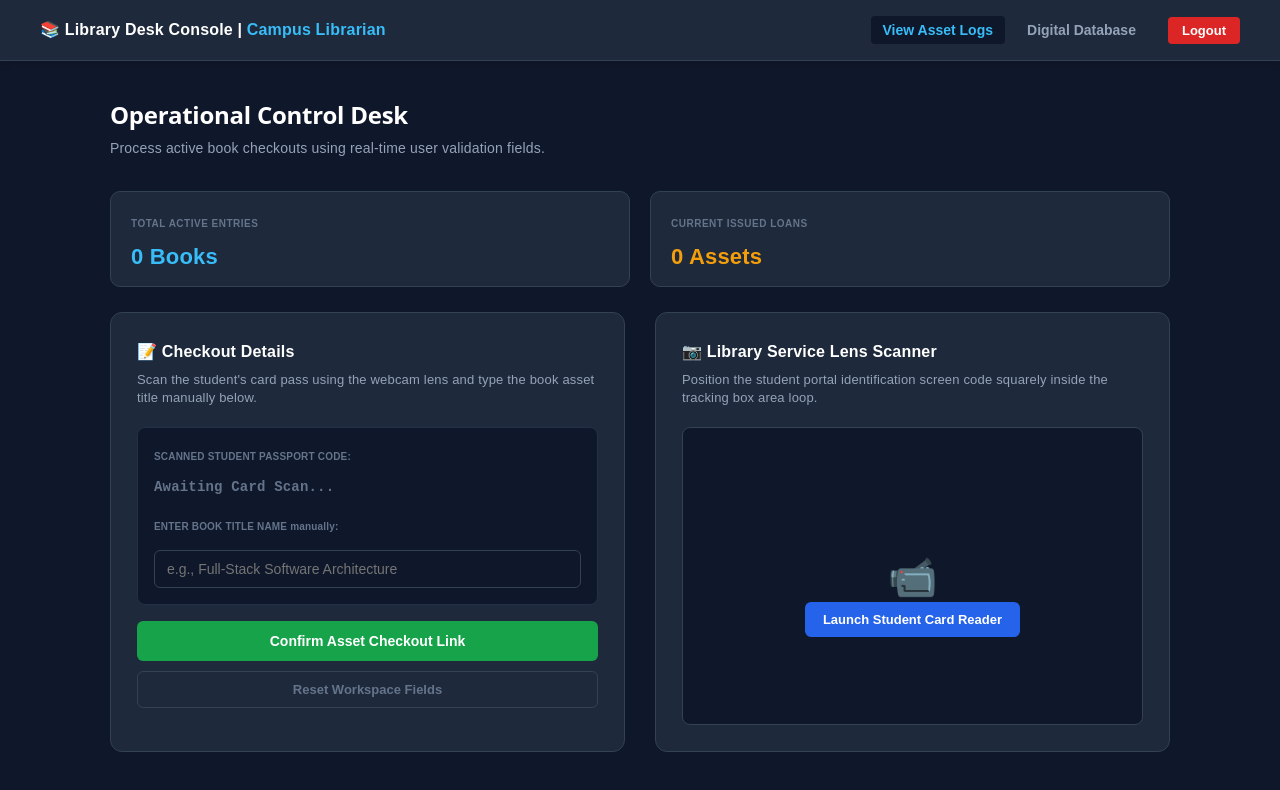
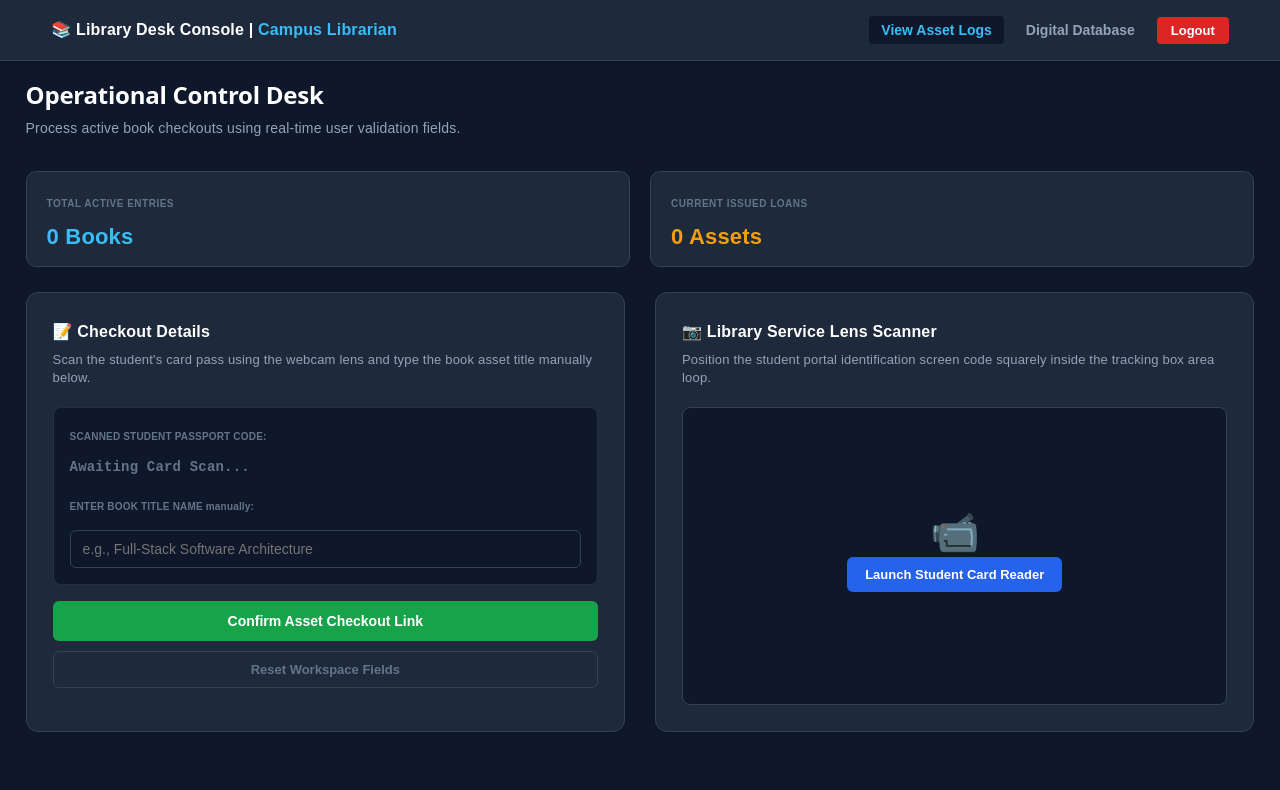
Before and after one commit to jorolanza14/qr-school-system, a React app in the folder frontend/: page /library in a window 1280 px wide. Shown: the top 790 px of the page. Built offline with nearby package versions, Linux system fonts and the light colour scheme; no server answers; the HTML template or start-up script is replaced by a standard one.

Commit message:
Libarian styles

```diff
--- a/frontend/src/views/library/LibrarianIndex.jsx
+++ b/frontend/src/views/library/LibrarianIndex.jsx
@@ -179,7 +179,7 @@ export default function LibrarianIndex() {
           </div>
 
           {/* Card Right: Live Camera Viewport Box */}
-          <div style={styles.card}>
+          <div style={{ ...styles.card, height: 'auto', minHeight: '440px' }}>
             <h3 style={styles.cardHeader}>📷 Library Service Lens Scanner</h3>
             <p style={styles.cardSubtitle}>Position the student portal identification screen code squarely inside the tracking box area loop.</p>
 
@@ -209,35 +209,82 @@ export default function LibrarianIndex() {
 }
 
 const styles = {
-  container: { minHeight: '100vh', backgroundColor: '#0f172a', color: '#f1f5f9', fontFamily: 'sans-serif' },
-  navbar: { display: 'flex', justifyContent: 'space-between', alignItems: 'center', backgroundColor: '#1e293b', padding: '16px 40px', borderBottom: '1px solid #334155', boxShadow: '0 4px 6px rgba(0,0,0,0.1)' },
+  container: {
+    minHeight: '100vh',
+    backgroundColor: '#0f172a',
+    color: '#f1f5f9',
+    fontFamily: 'sans-serif',
+    boxSizing: 'border-box',
+    paddingBottom: '120px' // 🎯 FIXED: Cushion space clears fixed mobile tray elements
+  },
+  navbar: {
+    display: 'flex',
+    justifyContent: 'space-between',
+    alignItems: 'center',
+    backgroundColor: '#1e293b',
+    padding: '16px 4%',
+    borderBottom: '1px solid #334155',
+    boxShadow: '0 4px 6px rgba(0,0,0,0.1)',
+    flexWrap: 'wrap', // 🎯 FIXED: Wraps layout cleanly on small mobile viewports
+    gap: '15px'
+  },
   brand: { fontSize: '16px', fontWeight: 'bold', color: '#fff' },
-  navLinks: { display: 'flex', gap: '10px', alignItems: 'center' },
-  navBtn: { background: 'none', border: 'none', color: '#94a3b8', fontSize: '14px', fontWeight: '600', cursor: 'pointer', padding: '6px 12px', borderRadius: '4px' },
+  navLinks: { display: 'flex', gap: '10px', alignItems: 'center', flexWrap: 'wrap' },
+  navBtn: { background: 'none', border: 'none', color: '#94a3b8', fontSize: '14px', fontWeight: '600', cursor: 'pointer', padding: '6px 12px', borderRadius: '4px', whiteSpace: 'nowrap' },
   activeBtn: { backgroundColor: '#0f172a', color: '#38bdf8' },
-  logoutBtn: { backgroundColor: '#dc2626', color: '#fff', border: 'none', padding: '6px 14px', borderRadius: '4px', cursor: 'pointer', fontWeight: 'bold', fontSize: '13px', marginLeft: '10px' },
-  contentWrapper: { maxWidth: '1100px', margin: '0 auto', padding: '40px 20px' },
+  logoutBtn: { backgroundColor: '#dc2626', color: '#fff', border: 'none', padding: '6px 14px', borderRadius: '4px', cursor: 'pointer', fontWeight: 'bold', fontSize: '13px', marginLeft: '0px', whiteSpace: 'nowrap' },
+
+  contentWrapper: { width: '100%', maxWidth: '96%', margin: '0 auto', padding: '20px 0px', boxSizing: 'border-box' },
   pageTitle: { fontSize: '24px', fontWeight: 'bold', color: '#fff', margin: '0 0 6px 0' },
   pageSubtitle: { color: '#94a3b8', fontSize: '14px', margin: '0' },
-  metricsRow: { display: 'grid', gridTemplateColumns: '1fr 1fr', gap: '20px', margin: '25px 0' },
-  metricCard: { backgroundColor: '#1e293b', padding: '16px 20px', borderRadius: '10px', border: '1px solid #334155' },
+
+  metricsRow: {
+    display: 'flex',
+    flexDirection: 'row',
+    flexWrap: 'wrap',
+    gap: '20px',
+    margin: '25px 0',
+    width: '100%',
+    boxSizing: 'border-box'
+  },
+  metricCard: { backgroundColor: '#1e293b', padding: '16px 20px', borderRadius: '10px', border: '1px solid #334155', flex: '1 1 200px', boxSizing: 'border-box' },
   metricLabel: { fontSize: '10px', color: '#64748b', fontWeight: 'bold', letterSpacing: '0.5px' },
   metricNum: { fontSize: '22px', fontWeight: 'bold', color: '#38bdf8', marginTop: '6px' },
-  workspaceGrid: { display: 'grid', gridTemplateColumns: 'repeat(auto-fit, minmax(450px, 1fr))', gap: '30px' },
-  card: { backgroundColor: '#1e293b', border: '1px solid #334155', borderRadius: '12px', padding: '26px', display: 'flex', flexDirection: 'column', height: '440px', boxSizing: 'border-box' },
+
+  workspaceGrid: {
+    display: 'flex',
+    flexDirection: 'row',
+    flexWrap: 'wrap',
+    gap: '30px',
+    width: '100%',
+    boxSizing: 'border-box'
+  },
+  card: {
+    backgroundColor: '#1e293b',
+    border: '1px solid #334155',
+    borderRadius: '12px',
+    padding: '26px',
+    display: 'flex',
+    flexDirection: 'column',
+    height: 'auto',
+    minHeight: '440px',
+    flex: '1 1 400px',
+    width: '100%',
+    boxSizing: 'border-box'
+  },
   cardHeader: { color: '#fff', fontSize: '16px', fontWeight: 'bold', margin: '0' },
   cardSubtitle: { color: '#94a3b8', fontSize: '13px', margin: '6px 0 20px 0', lineHeight: '1.4' },
-  inputLogBox: { display: 'flex', flexDirection: 'column', gap: '14px', backgroundColor: '#0f172a', padding: '16px', borderRadius: '8px', border: '1px solid #233147', marginBottom: '16px' },
-  logGroup: { display: 'flex', flexDirection: 'column', gap: '4px' },
+  inputLogBox: { display: 'flex', flexDirection: 'column', gap: '14px', backgroundColor: '#0f172a', padding: '16px', borderRadius: '8px', border: '1px solid #233147', marginBottom: '16px', boxSizing: 'border-box', width: '100%' },
+  logGroup: { display: 'flex', flexDirection: 'column', gap: '4px', width: '100%' },
   logLabel: { fontSize: '10px', color: '#64748b', fontWeight: 'bold' },
-  logValue: { fontSize: '14px', fontFamily: 'monospace', fontWeight: 'bold' },
+  logValue: { fontSize: '14px', fontFamily: 'monospace', fontWeight: 'bold', wordBreak: 'break-all' },
   formInput: { width: '100%', boxSizing: 'border-box', padding: '10px 12px', backgroundColor: '#0f172a', border: '1px solid #334155', borderRadius: '6px', color: '#fff', fontSize: '14px', outline: 'none' },
-  actionBtn: { backgroundColor: '#16a34a', color: '#fff', border: 'none', padding: '12px', borderRadius: '6px', cursor: 'pointer', fontWeight: 'bold', fontSize: '14px', marginBottom: '10px' },
-  resetBtn: { backgroundColor: 'transparent', color: '#64748b', border: '1px solid #334155', padding: '10px', borderRadius: '6px', cursor: 'pointer', fontWeight: '600', fontSize: '13px' },
-  alertBanner: { padding: '10px', borderRadius: '6px', textAlign: 'center', fontSize: '13px', fontWeight: 'bold', marginTop: '12px' },
-  cameraViewport: { backgroundColor: '#0f172a', border: '1px solid #334155', borderRadius: '8px', flex: '1', display: 'flex', flexDirection: 'column', justifyContent: 'center', alignItems: 'center', padding: '10px', overflow: 'hidden' },
-  placeholderBox: { display: 'flex', flexDirection: 'column', alignItems: 'center', gap: '12px', marginTop: '50px' },
-  launchBtn: { backgroundColor: '#2563eb', color: '#fff', border: 'none', padding: '10px 18px', borderRadius: '6px', cursor: 'pointer', fontWeight: 'bold', fontSize: '13px' },
-  streamWrapper: { width: '100%', display: 'flex', flexDirection: 'column', alignItems: 'center' },
+  actionBtn: { backgroundColor: '#16a34a', color: '#fff', border: 'none', padding: '12px', borderRadius: '6px', cursor: 'pointer', fontWeight: 'bold', fontSize: '14px', marginBottom: '10px', width: '100%', boxSizing: 'border-box' },
+  resetBtn: { backgroundColor: 'transparent', color: '#64748b', border: '1px solid #334155', padding: '10px', borderRadius: '6px', cursor: 'pointer', fontWeight: '600', fontSize: '13px', width: '100%', boxSizing: 'border-box' },
+  alertBanner: { padding: '10px', borderRadius: '6px', textAlign: 'center', fontSize: '13px', fontWeight: 'bold', marginTop: '12px', width: '100%', boxSizing: 'border-box' },
+  cameraViewport: { backgroundColor: '#0f172a', border: '1px solid #334155', borderRadius: '8px', flex: '1', display: 'flex', flexDirection: 'column', justifyContent: 'center', alignItems: 'center', padding: '10px', overflow: 'hidden', width: '100%', boxSizing: 'border-box', minHeight: '250px' },
+  placeholderBox: { display: 'flex', flexDirection: 'column', alignItems: 'center', gap: '12px', padding: '20px 0' },
+  launchBtn: { backgroundColor: '#2563eb', color: '#fff', border: 'none', padding: '10px 18px', borderRadius: '6px', cursor: 'pointer', fontWeight: 'bold', fontSize: '13px', textAlign: 'center' },
+  streamWrapper: { width: '100%', display: 'flex', flexDirection: 'column', alignItems: 'center', boxSizing: 'border-box' },
   killBtn: { backgroundColor: '#dc2626', color: '#fff', border: 'none', padding: '8px 14px', borderRadius: '6px', cursor: 'pointer', fontWeight: 'bold', fontSize: '12px', width: '100%', marginTop: '10px' }
 };
--- a/frontend/src/views/library/LibrarianInventory.jsx
+++ b/frontend/src/views/library/LibrarianInventory.jsx
@@ -114,9 +114,9 @@ export default function LibrarianInventory() {
           <p style={styles.subtitle}>Operator Mode: <span style={{ color: '#38bdf8' }}>{librarianName}</span></p>
         </div>
         <div style={styles.navActionRow}>
-          <button onClick={() => setActiveTab('database')} style={{ ...styles.toggleTabBtn, ...(activeTab === 'database' ? styles.activeTab : {}) }}>Digital Database</button>
-          <button onClick={() => setActiveTab('checkout')} style={{ ...styles.toggleTabBtn, ...(activeTab === 'checkout' ? styles.activeTab : {}) }}>View Asset Logs</button>
-          <button onClick={() => { localStorage.clear(); navigate('/'); }} style={styles.logoutBtn}>Logout</button>
+          <button type="button" onClick={() => setActiveTab('database')} style={{ ...styles.toggleTabBtn, ...(activeTab === 'database' ? styles.activeTab : {}) }}>Digital Database</button>
+          <button type="button" onClick={() => setActiveTab('checkout')} style={{ ...styles.toggleTabBtn, ...(activeTab === 'checkout' ? styles.activeTab : {}) }}>View Asset Logs</button>
+          <button type="button" onClick={() => { localStorage.clear(); navigate('/'); }} style={styles.logoutBtn}>Logout</button>
         </div>
       </header>
 
@@ -249,7 +249,7 @@ const styles = {
     fontFamily: 'sans-serif',
     color: '#f1f5f9',
     boxSizing: 'border-box',
-    paddingBottom: '120px' // 🎯 FIXED: Forces safety canvas bottom spacing to eliminate fixed mobile browser tray collisions
+    paddingBottom: '120px'
   },
   contentWrapper: {
     width: '100%',
@@ -267,25 +267,25 @@ const styles = {
     borderBottom: '1px solid #334155',
     boxShadow: '0 4px 6px -1px rgba(0,0,0,0.2)',
     flexWrap: 'wrap',
-    gap: '15px'
+    gap: '15px',
+    width: '100%',
+    boxSizing: 'border-box'
   },
   title: { color: '#fff', margin: '0', fontSize: '20px', fontWeight: 'bold' },
   subtitle: { color: '#94a3b8', margin: '4px 0 0 0', fontSize: '13px' },
   navActionRow: { display: 'flex', gap: '10px', alignItems: 'center', flexWrap: 'wrap' },
-  toggleTabBtn: { padding: '6px 12px', background: 'rgba(15, 23, 42, 0.4)', color: '#94a3b8', border: '1px solid #334155', borderRadius: '4px', cursor: 'pointer', fontSize: '13px', fontWeight: 'bold' },
+  toggleTabBtn: { padding: '8px 14px', background: 'rgba(15, 23, 42, 0.4)', color: '#cbd5e1', border: '1px solid #334155', borderRadius: '6px', cursor: 'pointer', fontSize: '13px', fontWeight: 'bold', outline: 'none', transition: 'all 0.2s' },
   activeTab: { backgroundColor: '#0f172a', color: '#38bdf8', borderColor: '#38bdf8' },
-  logoutBtn: { backgroundColor: '#ef4444', color: '#fff', border: 'none', padding: '6px 12px', borderRadius: '4px', cursor: 'pointer', fontSize: '13px', fontWeight: 'bold' },
+  logoutBtn: { backgroundColor: '#ef4444', color: '#fff', border: 'none', padding: '8px 14px', borderRadius: '6px', cursor: 'pointer', fontSize: '13px', fontWeight: 'bold' },
 
-  // Responsive Dual Columns Form Layout Grid
   tabGridBody: { display: 'flex', flexDirection: 'row', flexWrap: 'wrap', gap: '25px', width: '100%', alignItems: 'start', boxSizing: 'border-box' },
   card: { backgroundColor: '#1e293b', padding: '24px', borderRadius: '12px', border: '1px solid #334155', flex: '1 1 320px', width: '100%', boxSizing: 'border-box', boxShadow: '0 10px 15px -3px rgba(0,0,0,0.3)' },
   cardFullScreenMobile: { backgroundColor: '#1e293b', padding: '24px', borderRadius: '12px', border: '1px solid #334155', width: '100%', boxSizing: 'border-box', boxShadow: '0 10px 15px -3px rgba(0,0,0,0.3)' },
 
-  // 🎯 FIXED: Scroll protection rules for tables on narrow phone layouts
   tableCardOuterWrapper: { backgroundColor: '#1e293b', padding: '24px', borderRadius: '12px', border: '1px solid #334155', flex: '2 1 450px', width: '100%', boxSizing: 'border-box', boxShadow: '0 10px 15px -3px rgba(0,0,0,0.3)' },
   horizontalScrollTableContainer: { width: '100%', overflowX: 'auto', boxSizing: 'border-box', marginTop: '10px' },
 
-  table: { width: '100%', borderCollapse: 'collapse', textAlign: 'left', minWidth: '550px' }, // 🎯 FIXED: Locks internal min-width so cell layout parameters wrap text beautifully instead of squeezing columns
+  table: { width: '100%', borderCollapse: 'collapse', textAlign: 'left', minWidth: '550px' },
   thRow: { borderBottom: '2px solid #334155' },
   th: { padding: '10px 12px', color: '#64748b', fontSize: '11px', fontWeight: 'bold', textTransform: 'uppercase', letterSpacing: '0.5px' },
   tdRow: { borderBottom: '1px solid #233147', transition: 'background 0.2s' },
```
